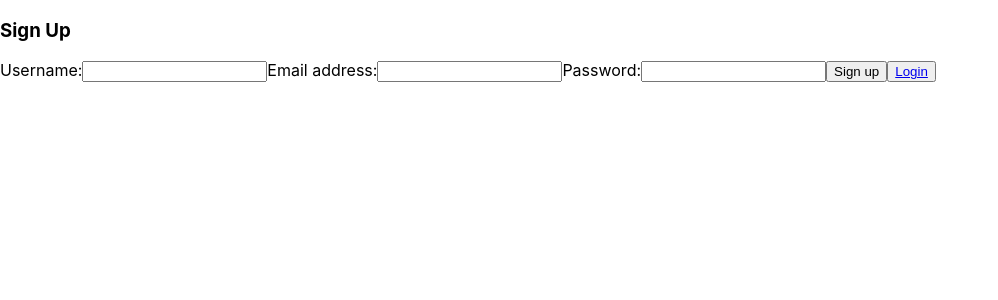
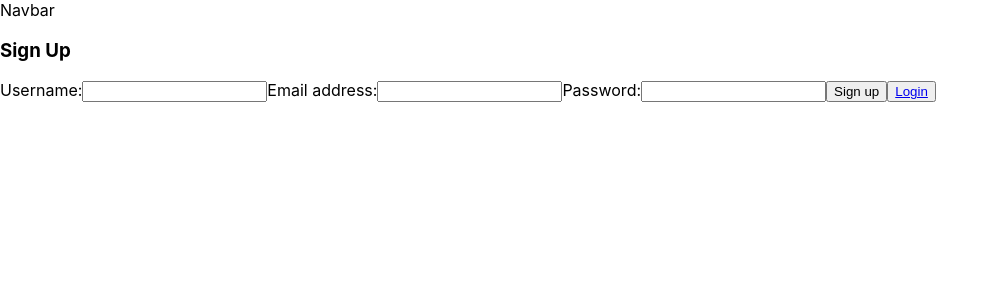
Before and after one commit to justaskulkarni/Boardspace, a React (Create React App) app in the folder client/: page /signup in a window 1280 px wide. Shown: the top 300 px of the page, without its empty margins (0-998 px from the left). Built offline with nearby package versions, Linux system fonts and the light colour scheme.

Commit message:
Added Navbar

```diff
--- a/client/src/App.js
+++ b/client/src/App.js
@@ -5,12 +5,14 @@ import { useAuthContext } from './hooks/useAuthContext';
 import Login from './pages/Login';
 import Signup from './pages/Signup';
 import Home from './pages/Home';
+import Navbar from './components/Navbar';
 
 function App() {
   const { user } = useAuthContext();
 
   return (
     <div className="App">
+      <Navbar />
       <BrowserRouter>
         <div>
           <Routes>
--- a/client/src/components/navbar.js
+++ b/client/src/components/navbar.js
@@ -1,11 +1,11 @@
 import React from 'react'
 
-function navbar() {
+const Navbar = () => {
   return (
     <div>
-        navbar
+      Navbar
     </div>
   )
 }
 
-export default navbar
+export default Navbar
--- a/client/src/pages/Home.js
+++ b/client/src/pages/Home.js
@@ -3,7 +3,6 @@ import { Link } from 'react-router-dom'
 import { useLogout } from '../hooks/useLogout'
 import { useAuthContext } from '../hooks/useAuthContext'
 
-import navbar from '../components/navbar'
 
 const Home = () => {
   const { logout } = useLogout()
@@ -15,13 +14,13 @@ const Home = () => {
 
   return (
     <div>
-    <navbar />
 
       Home
 
       {user && (
             <div>
               <span>{user.username}</span>
+              <navbar />
               <button onClick={handleClick}>Log out</button>
             </div>
       )}
--- a/client/src/pages/Signup.js
+++ b/client/src/pages/Signup.js
@@ -2,7 +2,6 @@ import { useState } from "react"
 import { useSignup } from "../hooks/useSignup"
 import { Link } from "react-router-dom"
 
-import navbar from "../components/navbar"
 
 const Signup = () => {
   const [username, setUsername] = useState('')
```
